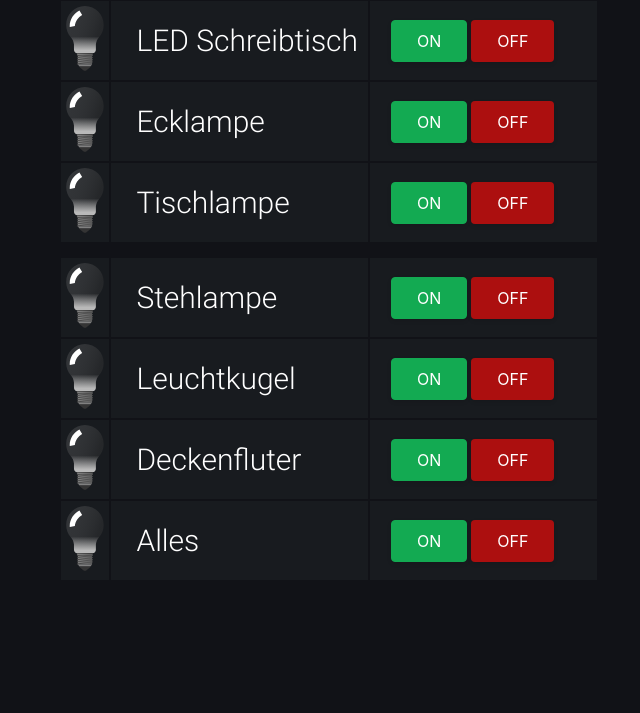
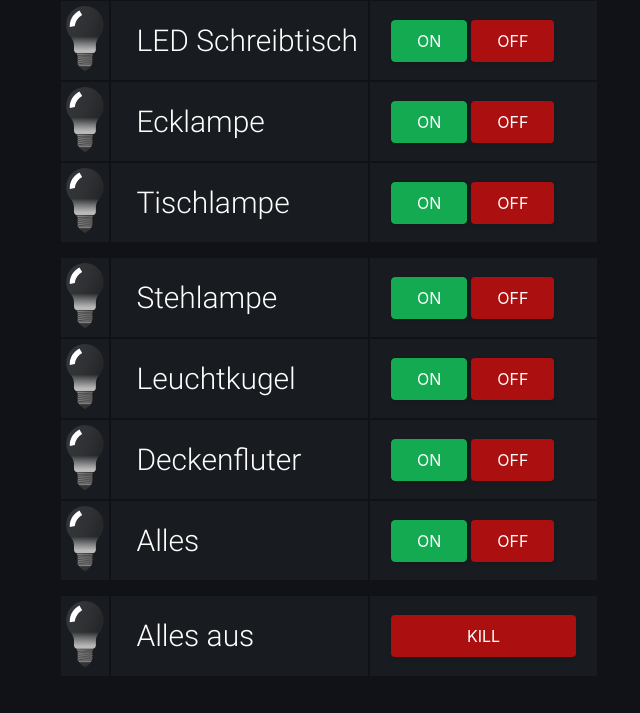
Before and after one commit to JDEVDAIN/RF-Switcher-Website, a Flask app: page / in a window 1280 px wide. Shown: the part 56-769 px from the top of the page, without its empty margins (311-951 px from the left). Run offline with Flask 2, Linux system fonts and the light colour scheme.

Commit message:
added killswitch for all

```diff
--- a/app.py
+++ b/app.py
@@ -58,8 +58,28 @@ def multi_switch_switcher(multi_switch, value):
                     switch.enabled = False
 
 
+def kill_switch():
+    for group_list in Switch_list:
+        # find multi switch and activate to deactivate group instead of disabling all
+        # could be speed up; This iteration could be skipped if all multiswitches will get set at the end of a group
+        # depending on the hardware
+        for switch in group_list:
+            if switch.is_multi_switch:
+                multi_switch_switcher(switch, "OFF")
+                app.logger.info(f'{switch.num}: {switch.name}: turned off')
+                rf_sender(switch.code_off)
+                return
+        for switch in group_list:
+            app.logger.info(f'{switch.num}: {switch.name}: turned off')
+            switch.enabled = False
+            rf_sender(switch.code_off)
+
+
 def switcher(request_dic):
     for key, value in request_dic.items():
+        if value == "KILL":
+            kill_switch()
+            return
         switch = find_switch(key)
         if value == "ON":
             if switch.is_multi_switch:
--- a/templates/index.html
+++ b/templates/index.html
@@ -25,7 +25,18 @@
         {% endfor %}
     <tr class="spacer"></tr>
     {% endfor %}
+    <tr>
+         <td class="bulb">
+                        <img src="../static/bulb_off.svg"/>
+                </td>
+                <td class="text">
+                   Alles aus
+                </td>
+                <td class="button">
+                    <input style="width: -webkit-fill-available !important;margin-left: 20px !important;margin-right: 20px !important;" type="submit" id="off" value="KILL" name="OFF">
 
+                </td>
+     </tr>
     </table>
 </form>
 </html>
```
